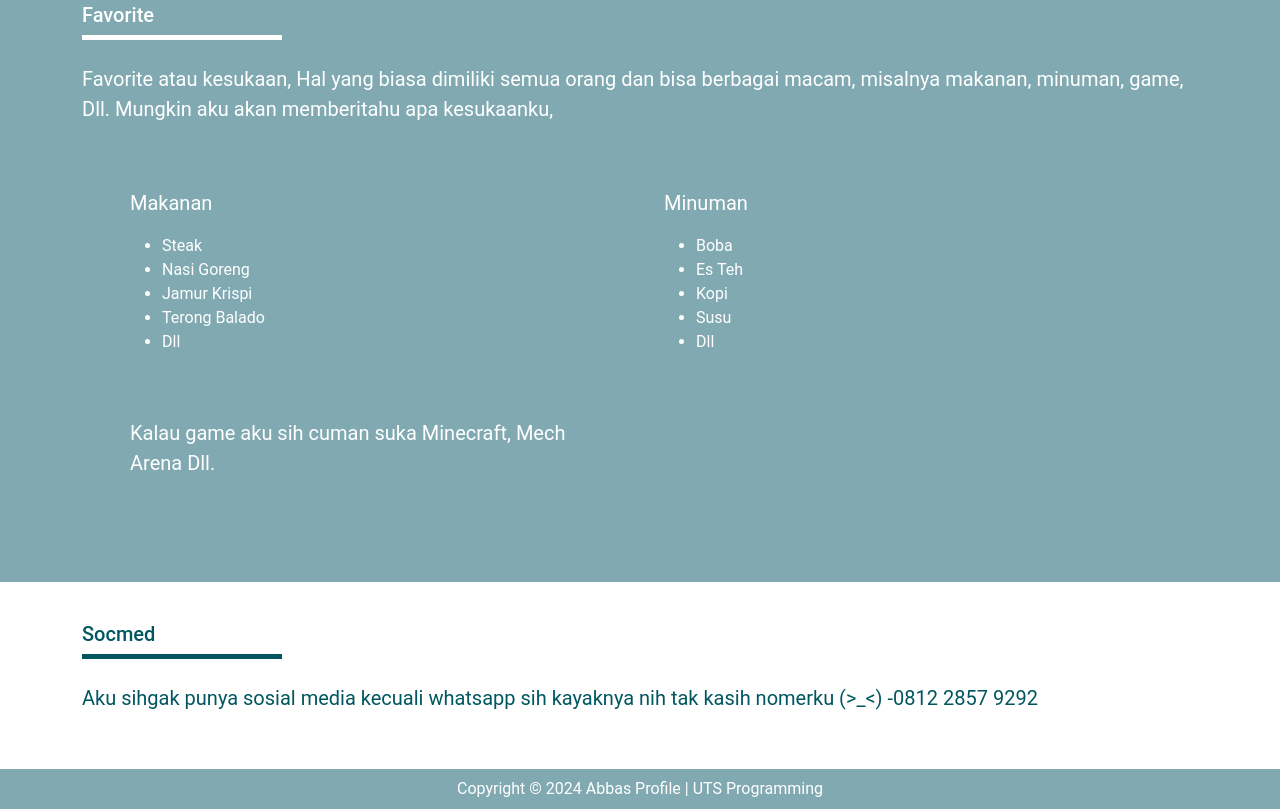
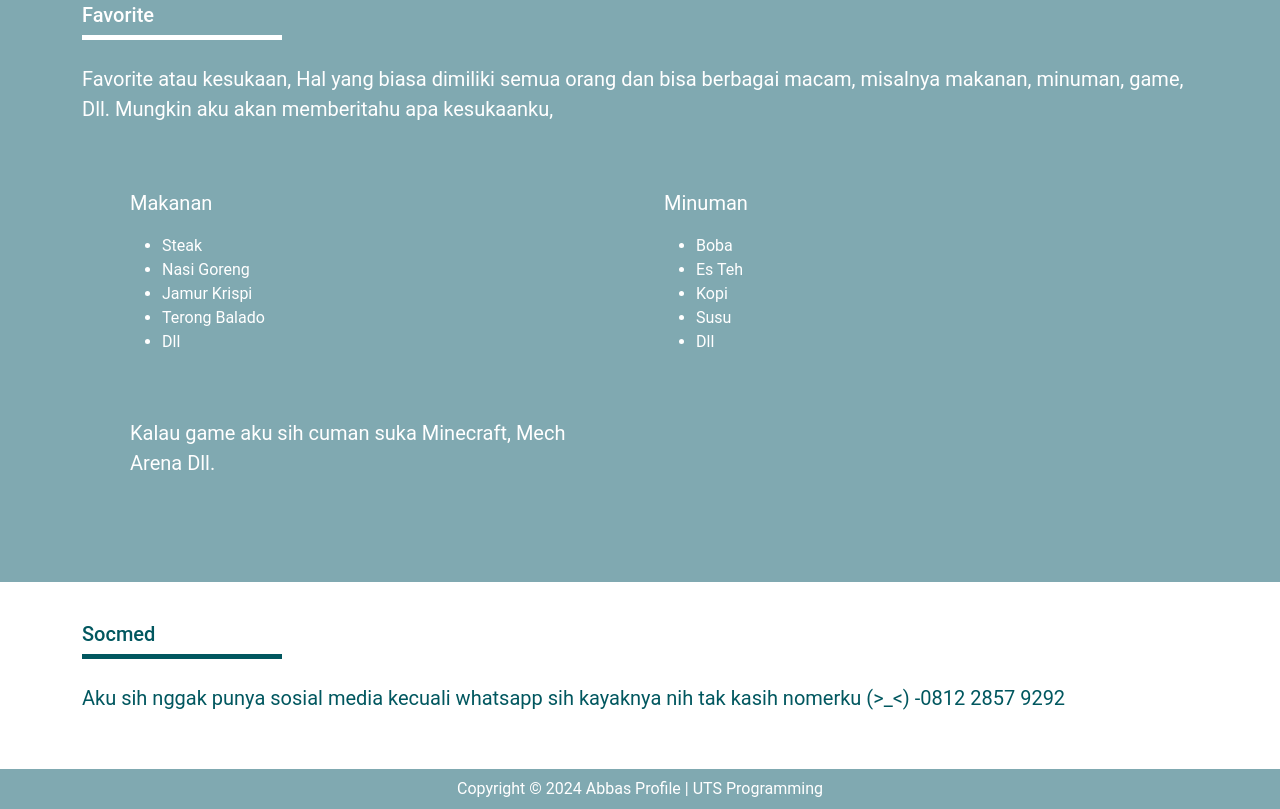
Before and after one commit to Abbas-Sabba/myprofile, a plain HTML site: page index.html in a window 1280 px wide. Shown: the part 864-1673 px from the top of the page. Drawn offline with Linux system fonts and the light colour scheme.

Commit message:
index.html

```diff
--- a/index.html
+++ b/index.html
@@ -111,7 +111,7 @@
                     <h5 class="t">Socmed</h5>
                     <div class="rectangle"></div><br>
                     <p>
-                        Aku sihgak punya sosial media kecuali whatsapp sih kayaknya
+                        Aku sih nggak punya sosial media kecuali whatsapp sih kayaknya
                         nih tak kasih nomerku (>_<) -0812 2857 9292
                     </p>
                 </div>
```
